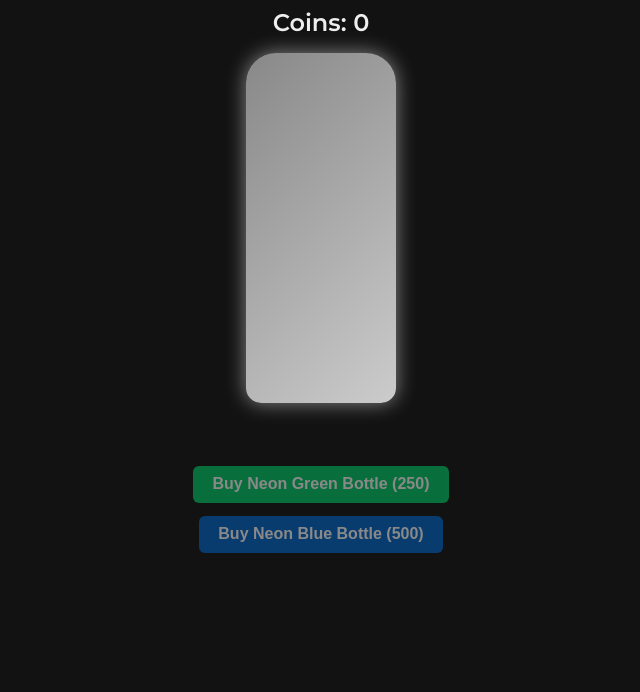
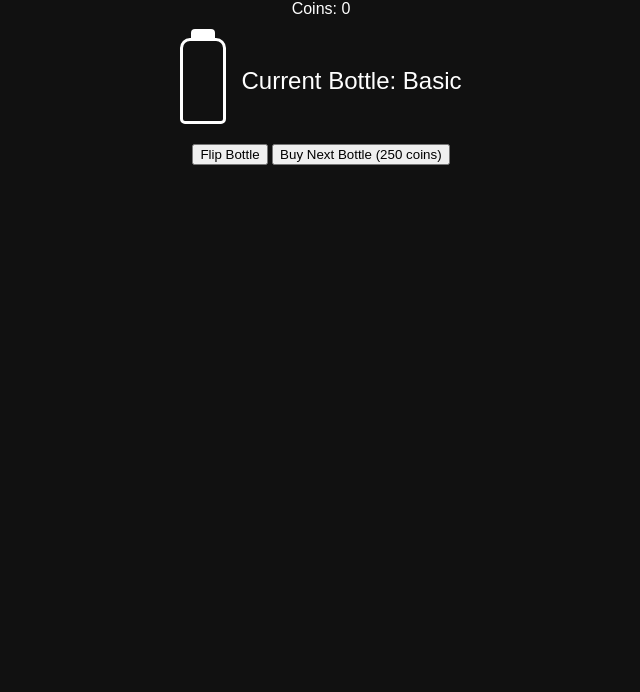
Before and after one commit to CodingIsFun1010/WaterFlip, a plain HTML site: page index.html in a window 1280 px wide. Shown: the part 108-800 px from the top of the page, without its empty margins (319-959 px from the left). Drawn offline with Linux system fonts and the light colour scheme.

Commit message:
Update index.html

```diff
--- a/index.html
+++ b/index.html
@@ -5,233 +5,91 @@
 <meta name="viewport" content="width=device-width, initial-scale=1" />
 <title>Water Bottle Flip Game</title>
 <style>
-  @import url('https://fonts.googleapis.com/css2?family=Montserrat:wght@600&display=swap');
-
   body {
-    background: #121212;
-    color: #eee;
-    font-family: 'Montserrat', sans-serif;
+    font-family: Arial, sans-serif;
+    background: #111;
+    color: white;
+    text-align: center;
+    padding: 20px;
+  }
+  #bottleDisplay {
+    font-size: 24px;
+    margin: 20px 0;
     display: flex;
-    flex-direction: column;
     align-items: center;
-    padding: 2rem;
-    user-select: none;
+    justify-content: center;
+    gap: 15px;
+  }
+  /* simple pixel-art bottle shape */
+  #bottleIcon {
+    width: 40px;
+    height: 80px;
+    border-radius: 10px 10px 5px 5px;
+    border: 3px solid white;
+    position: relative;
+  }
+  /* the “cap” of the bottle */
+  #bottleIcon::before {
+    content: "";
+    position: absolute;
+    top: -12px;
+    left: 8px;
+    width: 24px;
+    height: 12px;
+    background: white;
+    border-radius: 4px 4px 0 0;
   }
 
-  h1 {
-    margin-bottom: 1rem;
+  /* neon glow effect */
+  .neon-green {
+    background: #39ff14;
+    box-shadow: 0 0 8px #39ff14, 0 0 20px #39ff14;
+    border-color: #39ff14;
   }
-
-  .game-container {
-    text-align: center;
-    max-width: 400px;
+  .neon-blue {
+    background: #1e90ff;
+    box-shadow: 0 0 8px #1e90ff, 0 0 20px #1e90ff;
+    border-color: #1e90ff;
   }
-
-  #bottle {
-    width: 150px;
-    height: 350px;
-    margin: 0 auto 1rem;
-    background: linear-gradient(135deg, #888, #ccc);
-    border-radius: 30px 30px 15px 15px;
-    position: relative;
-    box-shadow: 0 0 20px #888;
-    cursor: pointer;
-    transition: background 0.3s ease;
-    transform-origin: center bottom;
+  .rainbow-neon {
+    background: linear-gradient(90deg, red, orange, yellow, green, blue, indigo, violet);
+    border-color: transparent;
+    animation: rainbowGlow 3s linear infinite;
   }
-
-  /* Neon color styles for bottles */
-  .bottle-default {
-    background: linear-gradient(135deg, #bbb, #eee);
-    box-shadow: 0 0 20px #bbb;
-  }
-
-  .bottle-neon-green {
-    background: linear-gradient(135deg, #00ff99, #00cc66);
-    box-shadow: 0 0 25px #00ff99;
-  }
-
-  .bottle-neon-blue {
-    background: linear-gradient(135deg, #00ccff, #0066cc);
-    box-shadow: 0 0 30px #00ccff;
-  }
-
-  #coins {
-    font-size: 1.5rem;
-    margin-bottom: 1rem;
-  }
-
-  #flipResult {
-    font-size: 1.3rem;
-    min-height: 1.5rem;
-    margin-bottom: 1rem;
-    font-weight: 600;
-  }
-
-  button {
-    font-size: 1rem;
-    padding: 0.6rem 1.2rem;
-    margin: 0.4rem;
-    border: none;
-    border-radius: 6px;
-    cursor: pointer;
-    font-weight: 700;
-    transition: background 0.3s ease;
-  }
-
-  button:disabled {
-    cursor: not-allowed;
-    opacity: 0.5;
-  }
-
-  .buy-green {
-    background: #00cc66;
-    color: #fff;
-  }
-
-  .buy-blue {
-    background: #0066cc;
-    color: #fff;
-  }
-
-  #bottle:hover {
-    filter: brightness(1.2);
+  @keyframes rainbowGlow {
+    0% {
+      box-shadow:
+        0 0 10px red,
+        0 0 20px orange,
+        0 0 30px yellow;
+    }
+    50% {
+      box-shadow:
+        0 0 10px blue,
+        0 0 20px indigo,
+        0 0 30px violet;
+    }
+    100% {
+      box-shadow:
+        0 0 10px red,
+        0 0 20px orange,
+        0 0 30px yellow;
+    }
   }
 </style>
 </head>
 <body>
-  <h1>Water Bottle Flip Game</h1>
-  <div class="game-container">
-    <div id="coins">Coins: 0</div>
-    <div id="bottle" class="bottle-default" title="Click to flip the bottle"></div>
-    <div id="flipResult"></div>
-    <div>
-      <button id="buyGreen" class="buy-green" title="Buy Neon Green Bottle (250 coins)">Buy Neon Green Bottle (250)</button>
-      <button id="buyBlue" class="buy-blue" title="Buy Neon Blue Bottle (500 coins)">Buy Neon Blue Bottle (500)</button>
-    </div>
-  </div>
 
-<script>
-  // Game state
-  let coins = 0;
-  let currentBottle = 'default'; // default, neonGreen, neonBlue
-  let flipping = false;
+<h1>Water Bottle Flip Game</h1>
+<div id="coinsDisplay">Coins: 0</div>
+<div id="bottleDisplay">
+  <div id="bottleIcon"></div>
+  <div id="bottleName">Current Bottle: Basic</div>
+</div>
+<button id="flipBtn">Flip Bottle</button>
+<button id="buyBtn">Buy Next Bottle (250 coins)</button>
+<div id="result"></div>
 
-  // Chances by bottle type
-  const chances = {
-    default: 0.5,
-    neonGreen: 0.7,
-    neonBlue: 0.9
-  };
-
-  // Costs
-  const costs = {
-    neonGreen: 250,
-    neonBlue: 500
-  };
-
-  // References to DOM elements
-  const coinsDisplay = document.getElementById('coins');
-  const bottle = document.getElementById('bottle');
-  const flipResult = document.getElementById('flipResult');
-  const buyGreenBtn = document.getElementById('buyGreen');
-  const buyBlueBtn = document.getElementById('buyBlue');
-
-  // Update coins UI and button states
-  function updateUI() {
-    coinsDisplay.textContent = `Coins: ${coins}`;
-    buyGreenBtn.disabled = coins < costs.neonGreen || currentBottle === 'neonGreen' || currentBottle === 'neonBlue';
-    buyBlueBtn.disabled = coins < costs.neonBlue || currentBottle === 'neonBlue';
-  }
-
-  // Change bottle style according to currentBottle
-  function updateBottleStyle() {
-    bottle.className = '';
-    if(currentBottle === 'default') {
-      bottle.classList.add('bottle-default');
-      bottle.title = "Click to flip the default bottle (50/50 chance)";
-    } else if(currentBottle === 'neonGreen') {
-      bottle.classList.add('bottle-neon-green');
-      bottle.title = "Click to flip the neon green bottle (70% chance)";
-    } else if(currentBottle === 'neonBlue') {
-      bottle.classList.add('bottle-neon-blue');
-      bottle.title = "Click to flip the neon blue bottle (90% chance)";
-    }
-  }
-
-  // Flip animation function (returns a Promise that resolves after animation)
-  function flipAnimation() {
-    return new Promise((resolve) => {
-      let rotation = 0;
-      const duration = 1500; // 1.5 seconds animation
-      const startTime = performance.now();
-
-      function animate(time) {
-        let elapsed = time - startTime;
-        let progress = Math.min(elapsed / duration, 1);
-
-        // Rotate bottle multiple times for effect
-        rotation = progress * 1440; // 4 full spins (360*4)
-        bottle.style.transform = `rotateX(${rotation}deg)`;
-
-        if(progress < 1) {
-          requestAnimationFrame(animate);
-        } else {
-          bottle.style.transform = 'rotateX(0deg)'; // Reset rotation
-          resolve();
-        }
-      }
-      requestAnimationFrame(animate);
-    });
-  }
-
-  // Flip logic: determine if successful based on current bottle chance
-  function flipBottle() {
-    if(flipping) return; // prevent multiple flips
-    flipping = true;
-    flipResult.textContent = "Flipping...";
-    flipAnimation().then(() => {
-      let chance = chances[currentBottle];
-      let landed = Math.random() < chance;
-
-      if(landed) {
-        coins += 50;
-        flipResult.textContent = "You landed it! +50 coins 🎉";
-      } else {
-        flipResult.textContent = "Oops! You missed the flip 😞";
-      }
-      updateUI();
-      flipping = false;
-    });
-  }
-
-  // Buy bottles
-  buyGreenBtn.addEventListener('click', () => {
-    if(coins >= costs.neonGreen) {
-      coins -= costs.neonGreen;
-      currentBottle = 'neonGreen';
-      flipResult.textContent = "You bought the Neon Green bottle! Chance improved.";
-      updateBottleStyle();
-      updateUI();
-    }
-  });
-
-  buyBlueBtn.addEventListener('click', () => {
-    if(coins >= costs.neonBlue) {
-      coins -= costs.neonBlue;
-      currentBottle = 'neonBlue';
-      flipResult.textContent = "You bought the Neon Blue bottle! Chance greatly improved.";
-      updateBottleStyle();
-      updateUI();
-    }
-  });
-
-  // Bottle click event to flip
-  bottle.addEventListener('click', flipBottle);
-
-  // Initialize UI
-  updateUI();
-  updateBottleStyle();
-</script>
+<script src="script.js"></script>
 </body>
 </html>
```
